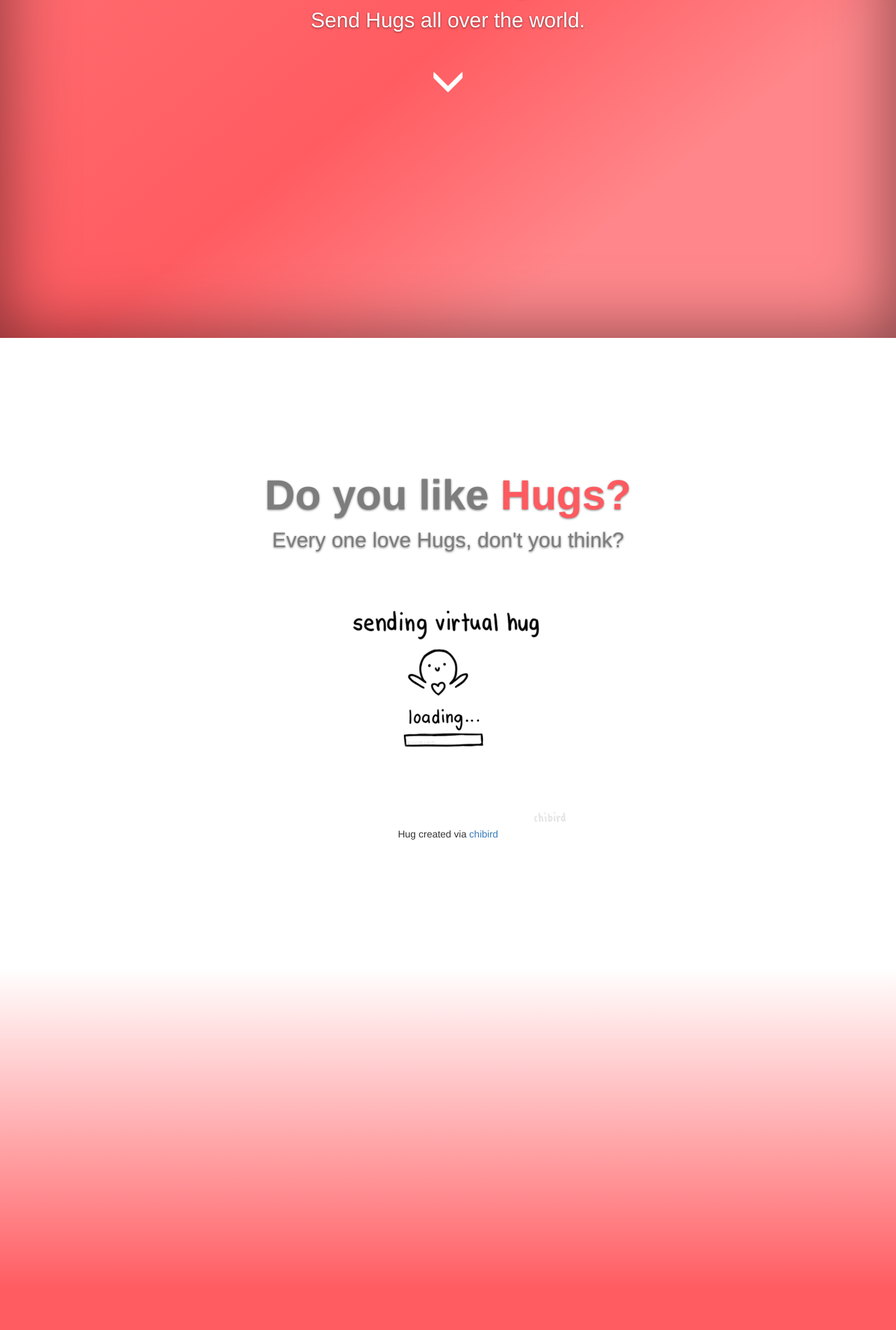
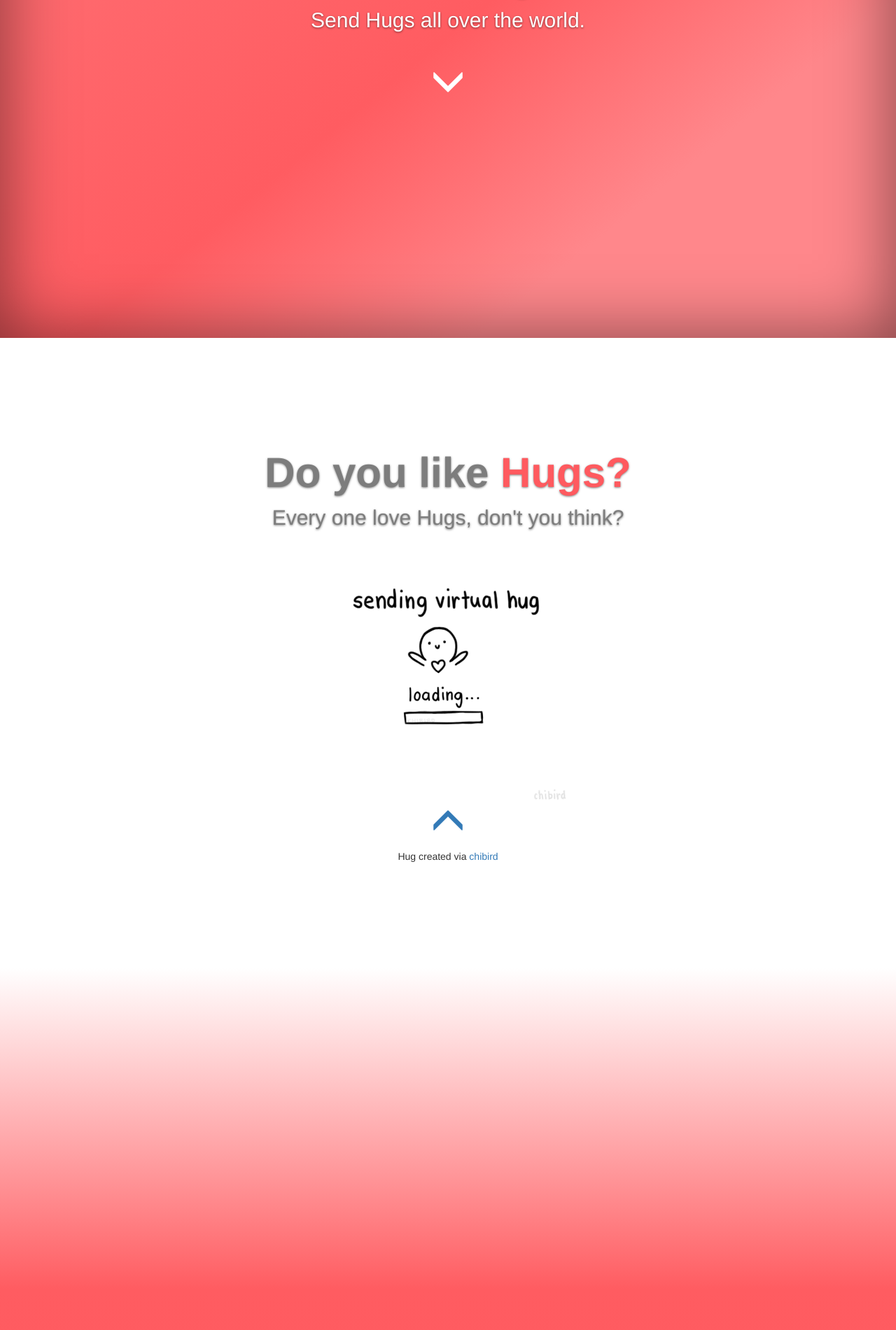
Before and after one commit to hub4hugs/hub4hugs.github.io, a Jekyll site: the page built from index.html, in a window 1280 px wide. Shown: the part 417-2318 px from the top of the page at 70% size. Built offline with Jekyll 4.4.1, drawn with Linux system fonts in a browser that asks for light colours; comment, search, counter and statistics services are not loaded.

Commit message:
Adding arrow  up

```diff
--- a/index.html
+++ b/index.html
@@ -62,6 +62,7 @@ canonical: https://hub4hugs.github.io
 	            <h1 class="cover-heading grey jumbotitle">Do you like <span class="pink">Hugs?</span></h1>
 	            <p class="lead grey jumbotext">Every one love Hugs, don't you think?</p>
 	            <a type="button" data-toggle="modal" data-target="#myModal"><img src="{{ BASE_PATH }}/assets/img/v_hug.gif" style="margin: auto;" class="img-responsive" alt="Virtual hug for friends"></a>
+	            <p class="bounce"><a type="button" data-toggle="modal" data-target="#myModal"><span class="text-big glyphicon glyphicon-menu-up" aria-hidden="true"></span></a></p>
 	            <p>Hug created via <a href="http://chibird.com/">chibird</a></p>
 			  </div>
 			</div>
```
